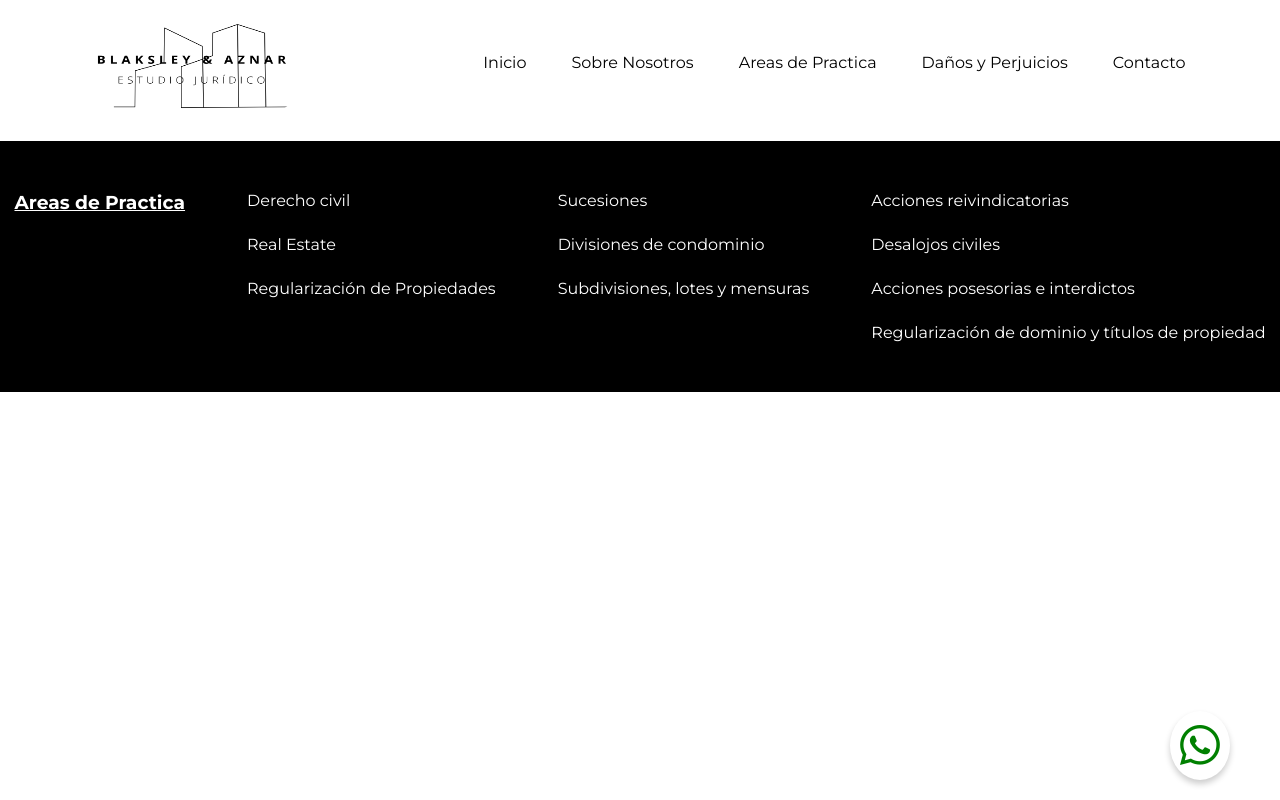
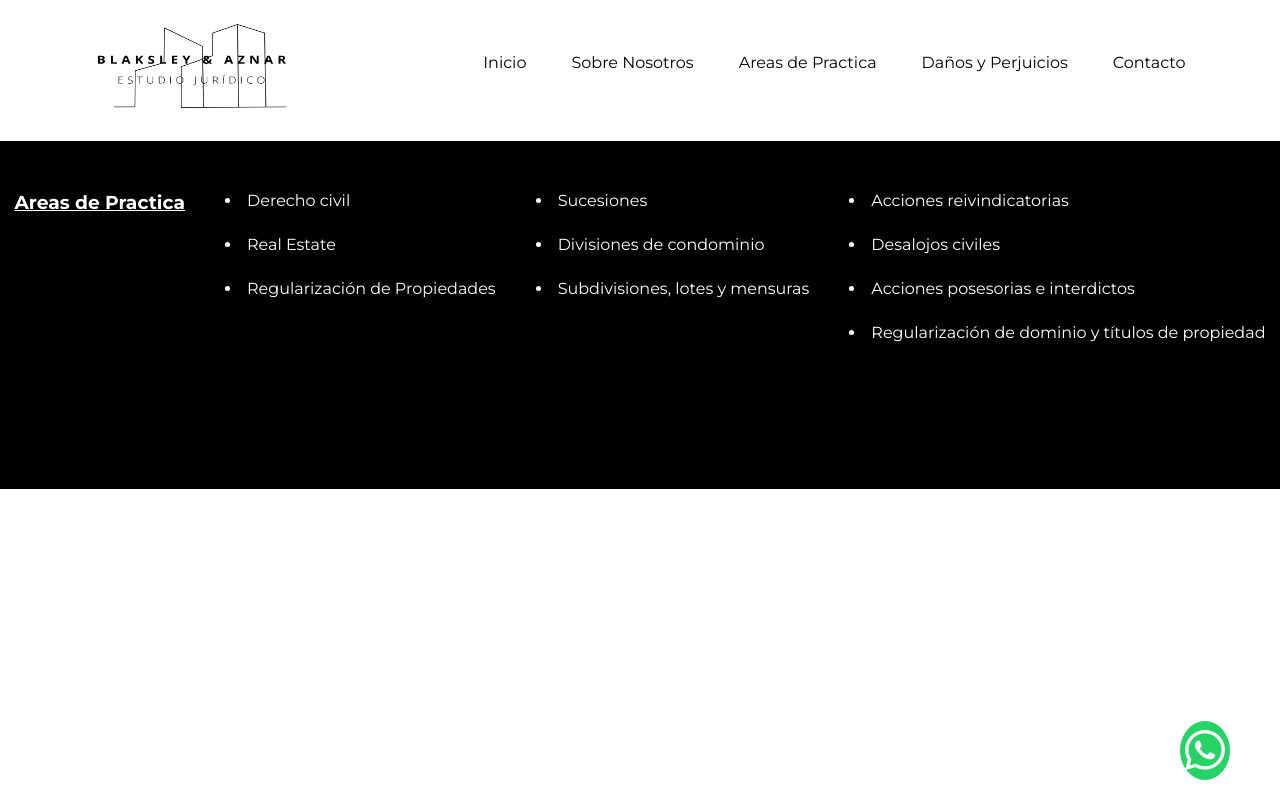
Before and after one commit to SaimonBS22/pagina-web-pitu, a React (Vite) app: page /derecho-civil in a window 1280 px wide. Shown: the top 800 px of the page. Built offline with nearby package versions, Linux system fonts and the light colour scheme.

Commit message:
haciendo el footer

```diff
--- a/src/App.css
+++ b/src/App.css
@@ -3,7 +3,9 @@
   padding: 0;
   font-family:"montserrat";
 }
-
+li{
+  color: white;
+}
 @keyframes fadeIn{
   from{
     opacity: 0;
@@ -223,11 +225,10 @@
   right: 50px;
   z-index: 999;
   font-size: 40px !important;
-  color: green !important;
-  background: white !important;
-  padding: 10px !important;
+  color: white !important;
+  background: #25D366!important;
+  padding: 5px !important;
   border-radius: 50% !important;
-  box-shadow: 0 4px 6px rgba(0, 0, 0, 0.2) !important;
 }
 
 
@@ -308,4 +309,42 @@ b{
   background-size: cover;
   background-position: center;
   background-attachment: fixed;
+  height: 900px;
 }
+
+
+
+/* --------------ESTILOS FOOTER----------- */
+
+.div-footer{
+  display: flex;
+  flex-direction: column;
+  height: 300px;
+  background-color: black;
+}
+.img-footer{
+  width: 200px;
+  height: 100px;
+  margin-top: 50px;
+  margin-left: 100px;
+}
+.div-footer-icons{
+  display: flex;
+  flex-direction: row;
+  margin-left: 150px;
+  gap: 15px;
+}
+.div-footer-icons i{
+  color: white;
+  font-size: 20px;
+}
+.bi-instagram:hover{
+  color:#E4405F;
+}
+.bi-facebook:hover{
+  color: #1877F2;
+}
+.bi-linkedin:hover{
+  color: #0A66C2;
+
+}
--- a/src/App.jsx
+++ b/src/App.jsx
@@ -10,6 +10,7 @@ import Whatsapp from './components/whatsapp/whatsapp.jsx'
 import { useState } from 'react'
 import { BrowserRouter, Routes, Route } from 'react-router-dom'
 import './App.css'
+import Footer from './components/footer/footer.jsx'
 
 function App() {
 
@@ -43,6 +44,7 @@ function App() {
         <Route path='/derecho-civil' element={<DerechoCivil/>}></Route>
       </Routes>
       <Whatsapp/>
+      <Footer/>
     </BrowserRouter>
     </>
   )
--- /dev/null
+++ b/src/components/footer/footer.jsx
@@ -0,0 +1,22 @@
+import "bootstrap-icons/font/bootstrap-icons.css";
+import ScrollReveal from "../scrollReveal/scrollReveal.jsx";
+
+const Footer = ()=> {
+    return(
+        <>
+            <div className="div-footer">
+                <ScrollReveal>
+                    <img src="/imagenes/logo-editado.png" alt="" className="img-footer"/>
+                    <div className="div-footer-icons">
+                        <i class="bi bi-instagram"></i>
+                        <i class="bi bi-facebook"></i>
+                        <i class="bi bi-linkedin"></i>
+                    </div>
+                </ScrollReveal>
+            </div>
+        </>
+    )
+}
+
+
+export default Footer
```
Also changed, not shown: public/imagenes/logo-editado.png (added).
